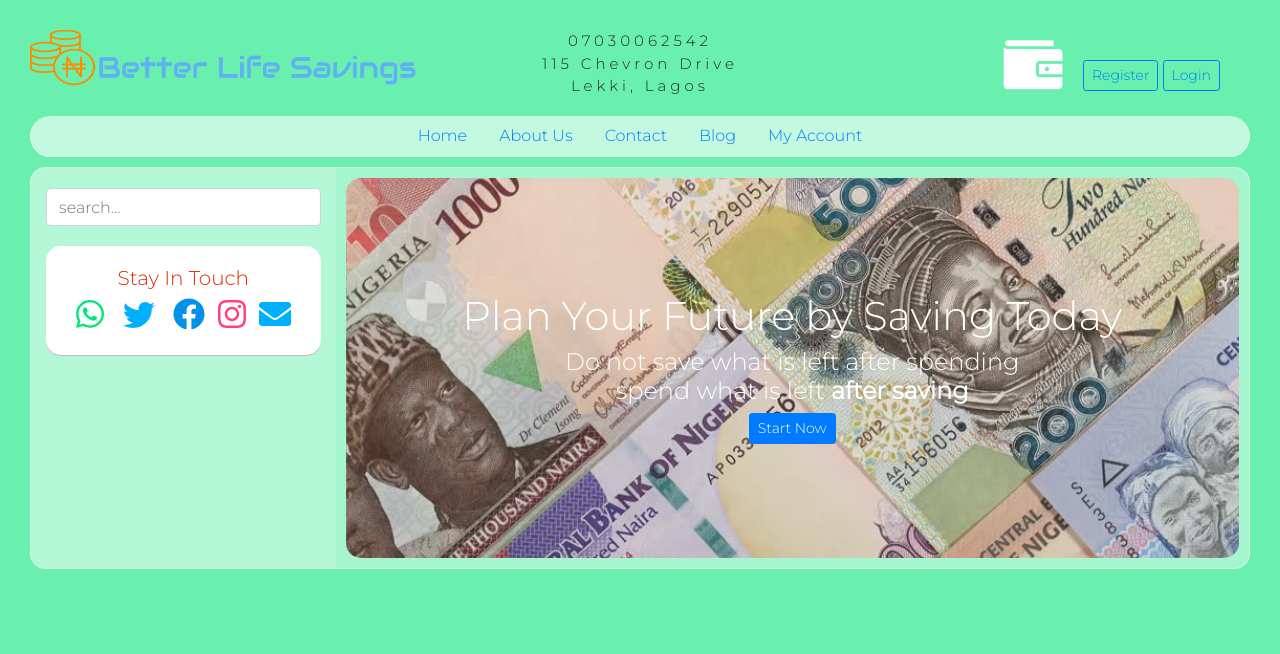
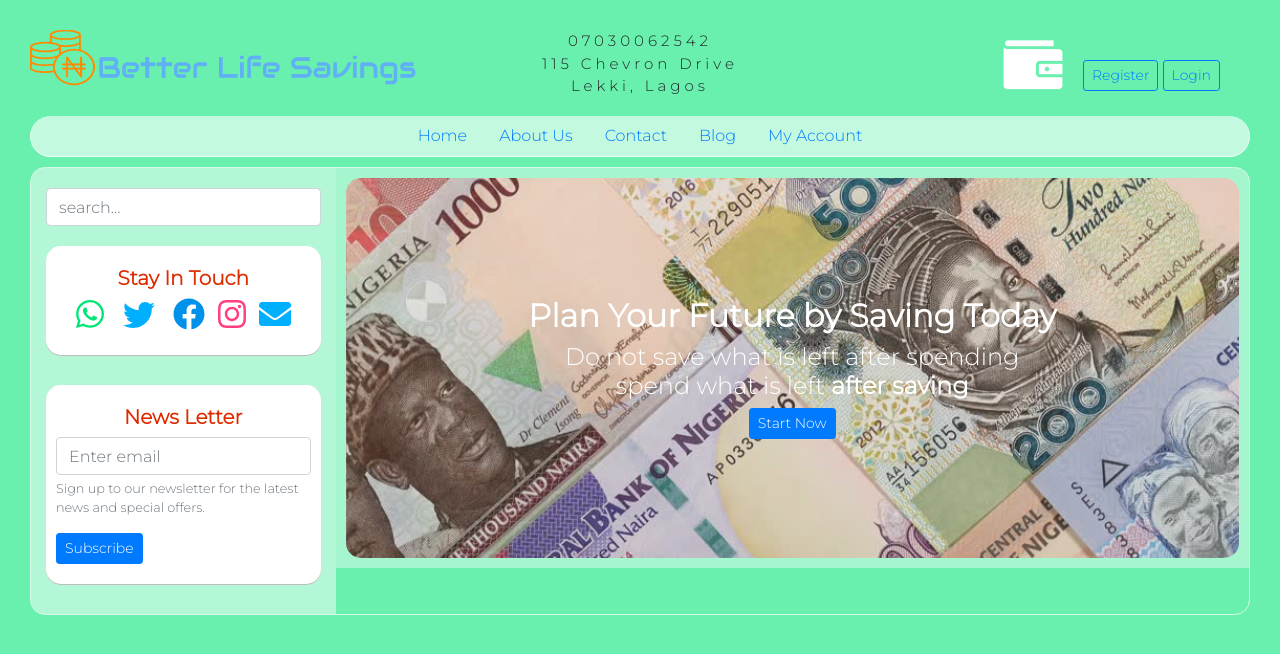
Before and after one commit to Emuohwo/BetterLifeSavings, a React (Create React App) app: page / in a window 1280 px wide. Shown: the top 654 px of the page. Built offline with nearby package versions, Linux system fonts and the light colour scheme.

Commit message:
chore: updates made

```diff
--- a/src/screens/home/Main.js
+++ b/src/screens/home/Main.js
@@ -27,9 +27,9 @@ export const Main = () => (
     <Section className='col-sm-9'>
         <Banner>
             <div>
-            <h1>
+            <h2 style={{fontWeight:'bold' }}>
                 Plan Your Future by Saving Today
-            </h1>
+            </h2>
             <h4>
                 Do not save what is left after spending<br/>
                 spend what is left <strong>after saving</strong>
--- /dev/null
+++ b/src/screens/home/sidebar/Card.js
@@ -0,0 +1,13 @@
+import styled from "styled-components";
+
+export const Card = styled.div`
+h5{
+    color:#dd2c00;
+    font-weight:bold;
+}
+padding:20px 10px;
+background:white;
+border-radius:15px;
+margin-bottom:30px;
+box-shadow:0px 1px 0px 0px #bdbdbd
+`
--- a/src/screens/home/sidebar/IconCard.js
+++ b/src/screens/home/sidebar/IconCard.js
@@ -1,5 +1,6 @@
 import React from 'react'
 import styled from "styled-components";
+import {Card} from './Card'
 import { FontAwesomeIcon } from '@fortawesome/react-fontawesome'
 
 const Icon = styled.div`
@@ -7,19 +8,10 @@ display:flex;
 justify-content:space-between;
 padding:0 20px;
 `
-const Card = styled.div`
-h5{
-    color:#dd2c00
-}
-button{
-    background:none;
-    border:0;
-    cursor:pointer
-}
-padding:20px 10px;
-background:white;
-border-radius:15px;
-box-shadow:0px 1px 0px 0px #bdbdbd
+const Button = styled.button`
+background:none;
+border:0;
+cursor:pointer
 `
 export const IconCard = ()=>(
     <Card>
@@ -28,9 +20,9 @@ export const IconCard = ()=>(
     <a href="https://api.whatsapp.com/send?phone=2347086902001&text=Hi%20Better%20Life%20Savings" title='whatsapp'>
     <FontAwesomeIcon icon={['fab', 'whatsapp']} size='2x' color='#00e676'/>
     </a>
-    <button>
+    <Button>
     <FontAwesomeIcon icon={['fab', 'twitter']} size='2x' color='#00b0ff'/>
-    </button>
+    </Button>
     <a href="https://www.facebook.com/MrJerrytheajoguy" title='facebook'>
     <FontAwesomeIcon icon={['fab', 'facebook']} size='2x' color='#0091ea'/>
     </a>
--- /dev/null
+++ b/src/screens/home/sidebar/Subscribe.js
@@ -0,0 +1,26 @@
+import React from "react";
+import { Form, Button } from "react-bootstrap";
+import { Card } from "./Card";
+import styled from "styled-components";
+
+const SubForm = styled(Form)`
+text-align:left
+`
+export const Subscribe = () => (
+  <Card>
+      <h5>News Letter</h5>
+    <SubForm>
+      <Form.Group controlId="formBasicEmail">
+        <Form.Label srOnly>Email address</Form.Label>
+        <Form.Control type="email" placeholder="Enter email" />
+        <Form.Text className="text-muted">
+          Sign up to our newsletter for the latest news and special offers.
+        </Form.Text>
+      </Form.Group>
+
+      <Button variant="primary" type="submit" size="sm">
+        Subscribe
+      </Button>
+    </SubForm>
+  </Card>
+);
--- a/src/screens/home/sidebar/index.js
+++ b/src/screens/home/sidebar/index.js
@@ -2,6 +2,7 @@ import React from "react";
 import styled from "styled-components";
 import {SearchBar} from './Search'
 import {IconCard} from './IconCard'
+import {Subscribe} from './Subscribe'
 
 const Div = styled.div`
   margin: 0;
@@ -12,5 +13,6 @@ export const SideBar = () => (
   <Div className="col-sm-3">
     <SearchBar />
     <IconCard />
+    <Subscribe />
   </Div>
 );
```
